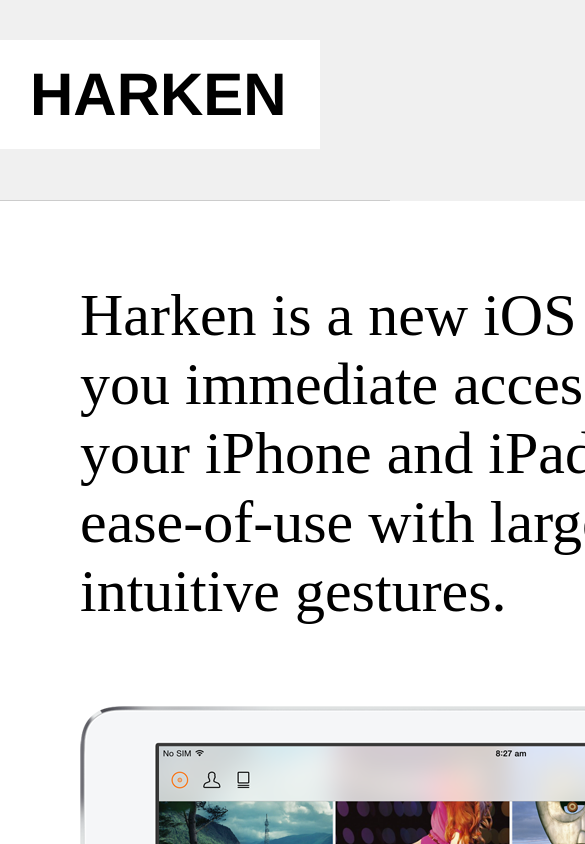
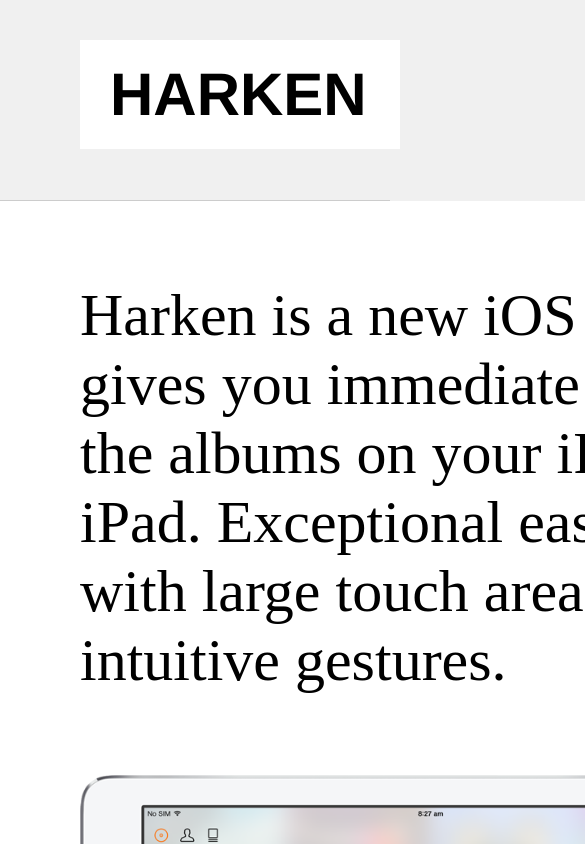
Before and after one commit to benst/benst.github.com, a plain HTML site: page index.html in a window 390 px wide. Shown: the top 844 px of the page, 585 px wide, since content can reach past the window. Drawn offline with Linux system fonts and the light colour scheme.

Commit message:
responsive

```diff
--- a/style.css
+++ b/style.css
@@ -16,8 +16,11 @@
 
 div.header-inner {
     margin: 0 auto;
-    width: 944;
+    max-width: 944;
+    min-width: 768;
     color: black;
+    padding: 0 80;
+    height: 200;
 }
 
 div.title-border {
@@ -30,7 +33,7 @@
 
 div.appstorebadge {
     float: right;
-    margin: 60 0
+    margin: 60 0;
 }
 
 span.title {
@@ -51,6 +54,10 @@
 /*    text-align: center;*/
 }
 
+img {
+    max-width: 100%;
+}
+
 img.portrait {
     height: 568;
     width: 320;
@@ -68,7 +75,8 @@
 div.firstrow-content {
     background: white;
     margin: 0 auto;
-    width: 944;
+    max-width: 944;
+    min-width: 768;
 /*    height: 568;*/
     padding: 80;
 }
```
